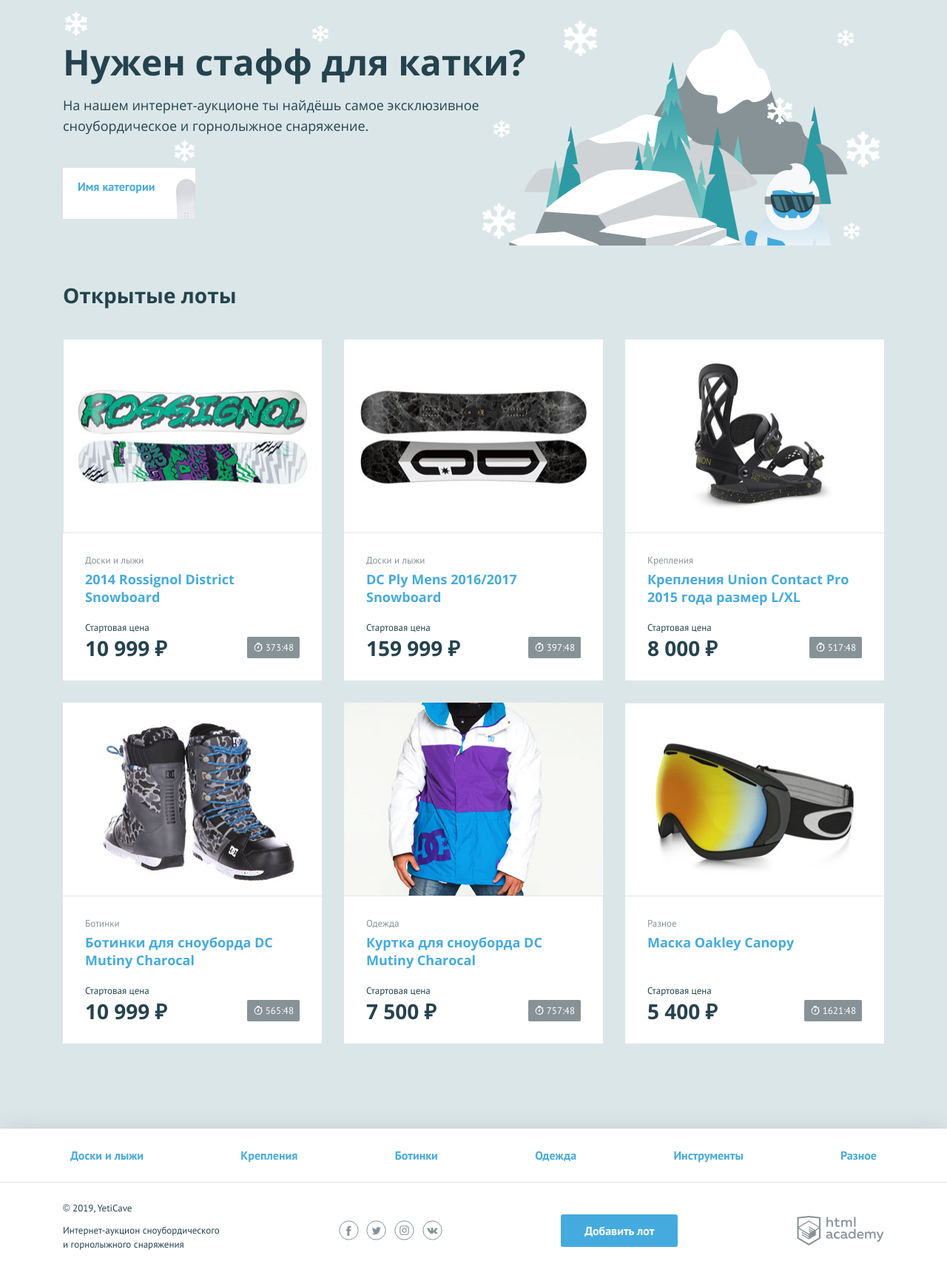
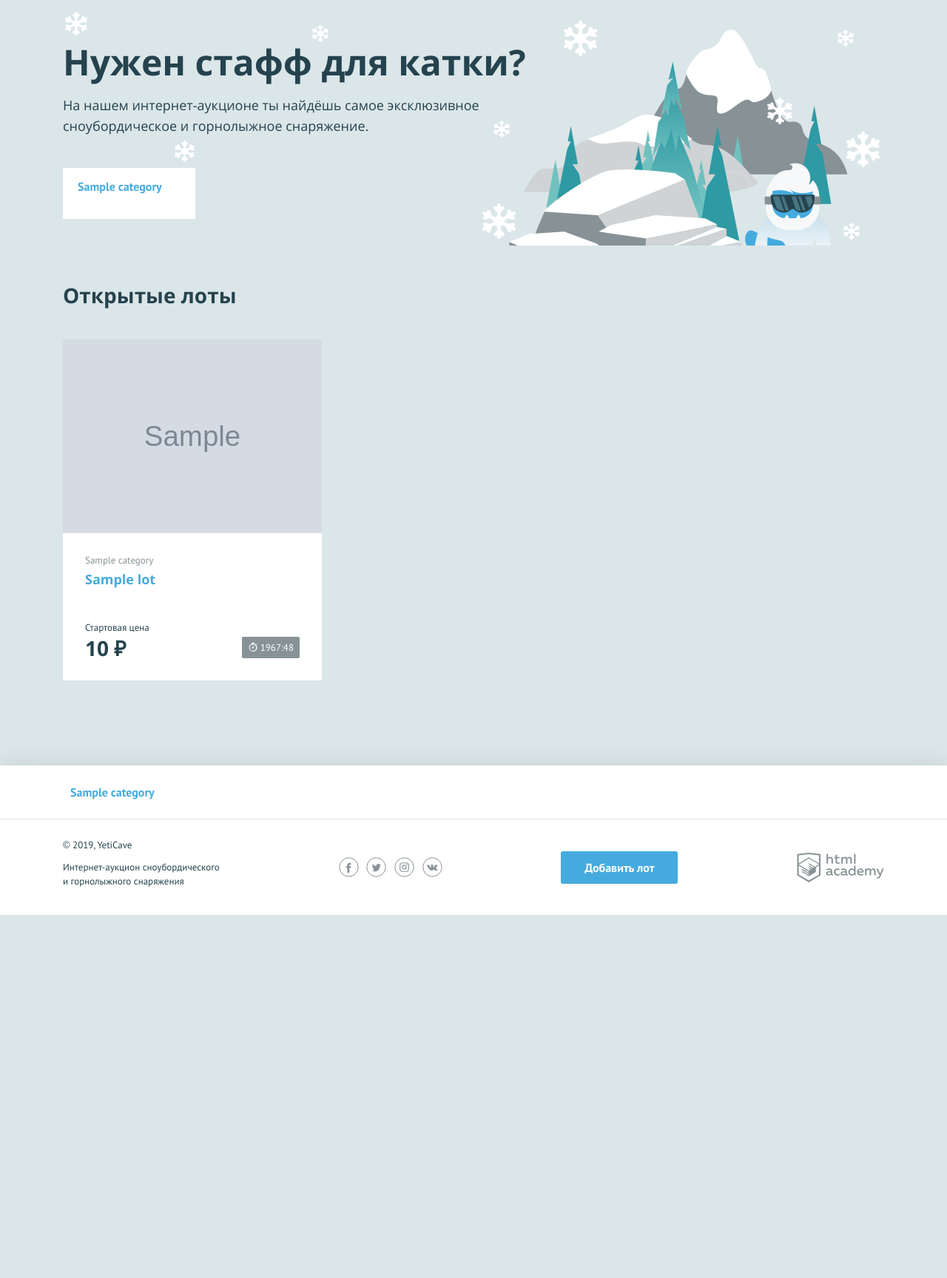
Before and after one commit to aliciaketzueki/600361-yeticave-11, a PHP site: page / in a window 1280 px wide. Shown: the part 107-1835 px from the top of the page at 74% size. After the commit the page ends 1344 px from the top, so only its background shows below. Run offline with PHP 8.4, Linux system fonts and the light colour scheme; tables that the repository leaves empty hold one stand-in row (values such as "Sample post"); grey boxes marked "Sample" are stand-in pictures.

Commit message:
Получает и заполняет категории и лоты данными из БД

```diff
--- a/index.php
+++ b/index.php
@@ -1,84 +1,23 @@
 <?php
 require_once('helpers.php');
+require_once('functions.php');
 
 $is_auth = rand(0, 1);
 $page_name = 'Yeticave - Главная';
 $user_name = 'Екатерина Мартова';
 
-$categories = ['Доски и лыжи', 'Крепления', 'Ботинки', 'Одежда', 'Инструменты', 'Разное'];
-$catalog_list = [
-  [
-    'name' => '2014 Rossignol District Snowboard',
-    'category' => 'Доски и лыжи',
-    'cost' => '10999',
-    'src' => 'img/lot-1.jpg',
-    'date' => '2019-11-10'
-  ],
-  [
-    'name' => 'DC Ply Mens 2016/2017 Snowboard',
-    'category' => 'Доски и лыжи',
-    'cost' => '159999',
-    'src' => 'img/lot-2.jpg',
-    'date' => '2019-11-11'
-  ],
-  [
-    'name' => 'Крепления Union Contact Pro 2015 года размер L/XL',
-    'category' => 'Крепления',
-    'cost' => '8000',
-    'src' => 'img/lot-3.jpg',
-    'date' => '2019-11-16'
-  ],
-  [
-    'name' => 'Ботинки для сноуборда DC Mutiny Charocal',
-    'category' => 'Ботинки',
-    'cost' => '10999',
-    'src' => 'img/lot-4.jpg',
-    'date' => '2019-11-18'
-  ],
-  [
-    'name' => 'Куртка для сноуборда DC Mutiny Charocal',
-    'category' => 'Одежда',
-    'cost' => '7500',
-    'src' => 'img/lot-5.jpg',
-    'date' => '2019-11-26'
-  ],
-  [
-    'name' => 'Маска Oakley Canopy',
-    'category' => 'Разное',
-    'cost' => '5400',
-    'src' => 'img/lot-6.jpg',
-    'date' => '2020-01-01'
-  ],
-];
+$con = db_connect('yeticave');
+$sql = 'SELECT l.*, c.name, c.code FROM lots l
+INNER JOIN categories c ON l.category_id = c.id';
+$lots = db_fetch_data($con, $sql);
 
-// Функция расчета оставшегося времени
-function calc_time(string $date) : array { // $date - дата истечения лота
-  $all_seconds = strtotime($date); // кол-во секунд с 1 января 1970 до даты истечения лота
-  $cur_seconds = strtotime(date('H:i:s')); // кол-во секунд до текущего времени
-  $seconds_left = $all_seconds - $cur_seconds; // сколько секунд осталось
-
-  $hours = floor($seconds_left / 60 / 60); // кол-во оставшихся часов (округляем)
-  $minutes = floor(($seconds_left - ($hours * 60 * 60)) / 60); // остаток минут (округляем)
-
-  $date_arr = [$hours, $minutes];
-  return $date_arr;
-};
-
-// Функция форматирования цены
-function format_price(float $number) : string {
-  $cost = ceil($number); // округление в большую сторону
-
-  if ($cost >= 1000) {
-    $cost = number_format($cost, 0, '.', ' '); // если цена больше 1000, то добавляем разделитель между тысячами
-  }
-
-  $cost .= " ₽";
-  return $cost;
-};
+$sql = 'SELECT * FROM categories';
+$categories = db_fetch_data($con, $sql);
 
 // Загрузка шаблонов
 $page_content = include_template('main.php', [
-  'catalog_list' => $catalog_list,
+  'lots' => $lots,
+  'categories' => $categories
 ]);
 
 $layout_content = include_template('layout.php', [
@@ -86,7 +25,7 @@
   'is_auth' => $is_auth,
   'user_name' => $user_name,
   'page_content' => $page_content,
-  'categories' => $categories,
+  'categories' => $categories
 ]);
 
 // Вывод контента
--- a/templates/layout.php
+++ b/templates/layout.php
@@ -50,7 +50,7 @@
     <ul class="nav__list container">
     <?php foreach($categories as $key => $val): ?>
       <li class="nav__item">
-        <a href="pages/all-lots.html"><?= htmlspecialchars($val) ?></a>
+        <a href="pages/all-lots.html"><?= htmlspecialchars($val["name"]) ?></a>
       </li>
     <?php endforeach; ?>
     </ul>
--- a/templates/main.php
+++ b/templates/main.php
@@ -2,10 +2,11 @@
     <h2 class="promo__title">Нужен стафф для катки?</h2>
     <p class="promo__text">На нашем интернет-аукционе ты найдёшь самое эксклюзивное сноубордическое и горнолыжное снаряжение.</p>
     <ul class="promo__list">
-        <!--заполните этот список из массива категорий-->
-        <li class="promo__item promo__item--boards">
-            <a class="promo__link" href="pages/all-lots.html">Имя категории</a>
+    <?php foreach($categories as $key => $val): ?>
+        <li class="promo__item promo__item--<?= $val["code"]?>">
+            <a class="promo__link" href="pages/all-lots.html"><?= htmlspecialchars($val["name"]) ?></a>
         </li>
+    <? endforeach; ?>
     </ul>
     </section>
     <section class="lots">
@@ -13,21 +14,21 @@
         <h2>Открытые лоты</h2>
     </div>
     <ul class="lots__list">
-        <?php foreach($catalog_list as $key => $val): ?>
+        <?php foreach($lots as $key => $val): ?>
         <li class="lots__item lot">
         <div class="lot__image">
-            <img src="<?= htmlspecialchars($val["src"]) ?>" width="350" height="260" alt="<?= htmlspecialchars($val["name"]) ?>">
+            <img src="<?= htmlspecialchars($val["image"]) ?>" width="350" height="260" alt="<?= htmlspecialchars($val["title"]) ?>">
         </div>
         <div class="lot__info">
-            <span class="lot__category"><?= htmlspecialchars($val["category"]) ?></span>
-            <h3 class="lot__title"><a class="text-link" href="pages/lot.html"><?= htmlspecialchars($val["name"]) ?></a></h3>
+            <span class="lot__category"><?= htmlspecialchars($val["name"]) ?></span>
+            <h3 class="lot__title"><a class="text-link" href="pages/lot.html"><?= htmlspecialchars($val["title"]) ?></a></h3>
             <div class="lot__state">
             <div class="lot__rate">
                 <span class="lot__amount">Стартовая цена</span>
-                <span class="lot__cost"><?= htmlspecialchars(format_price($val["cost"])) ?></span>
+                <span class="lot__cost"><?= htmlspecialchars(format_price($val["start_cost"])) ?></span>
             </div>
-        <div class="lot__timer timer <?php if (calc_time($val["date"])[0] < 1) : ?> timer--finishing <? endif; ?>">
-                <?= htmlspecialchars(implode(":", calc_time($val["date"]))); ?>
+        <div class="lot__timer timer <?php if (calc_time($val["finish_date"])[0] < 1) : ?> timer--finishing <? endif; ?>">
+                <?= htmlspecialchars(implode(":", calc_time($val["finish_date"]))); ?>
             </div>
             </div>
         </div>
```
Also changed, not shown: functions.php (added, +70 -0 lines), queries.sql (+11 -11 lines), schema.sql (+4 -4 lines), 1 other file.
